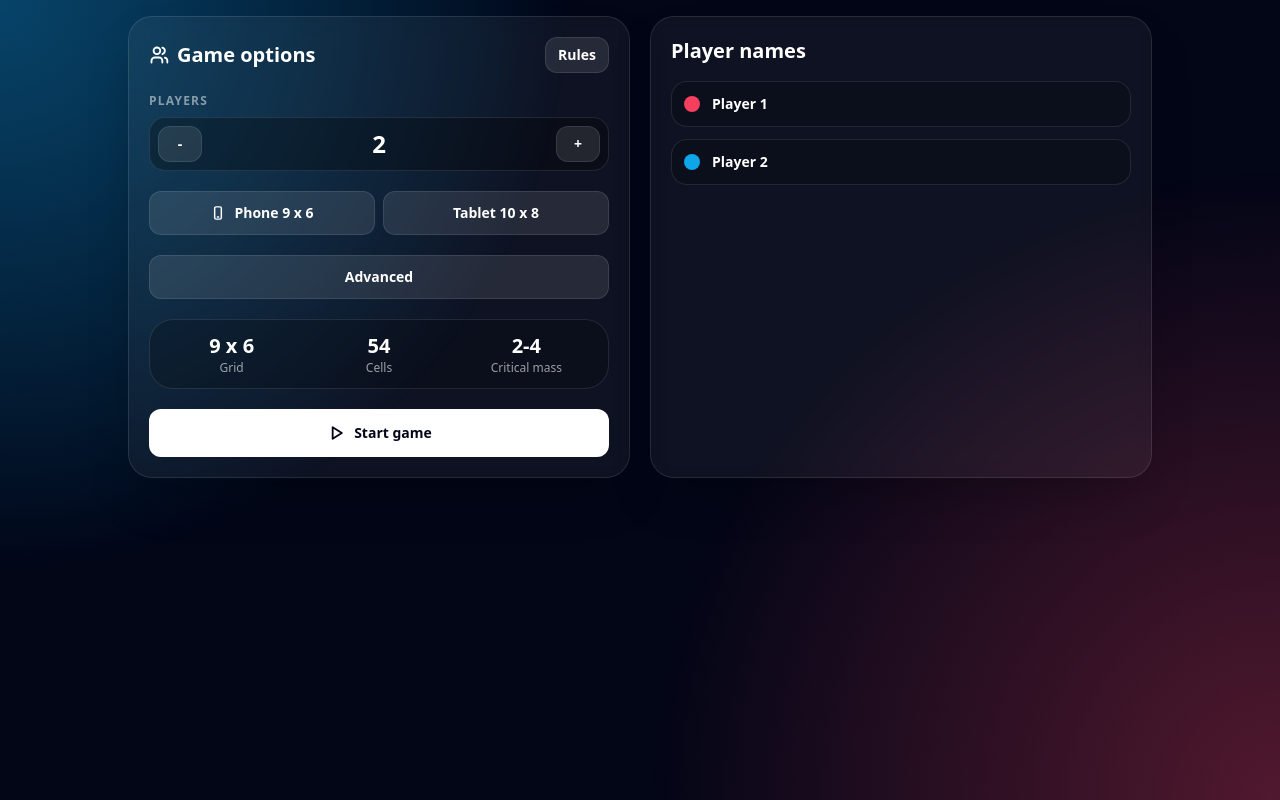
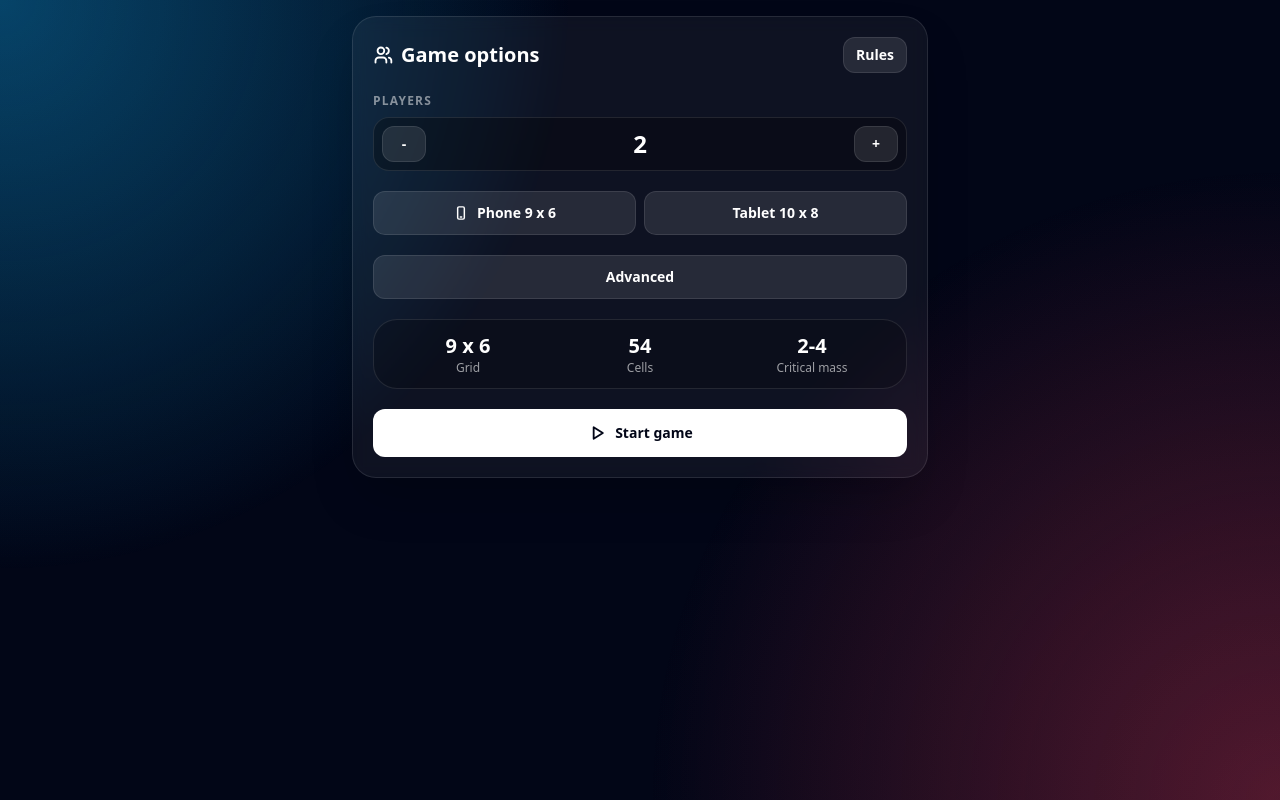
Before and after one commit to sudhiraimen/chain-reaction, a React (Vite) app: page / in a window 1280 px wide. Both pictures are taken after a click on the button "CONTINUE". Built offline with nearby package versions, Linux system fonts and the light colour scheme.

Commit message:
grid cut fix

```diff
--- a/src/App.jsx
+++ b/src/App.jsx
@@ -286,8 +286,7 @@ export default function ChainReactorModern() {
   const [rows, setRows] = useState(DEFAULT_ROWS);
   const [cols, setCols] = useState(DEFAULT_COLS);
   const [playerCount, setPlayerCount] = useState(2);
-  const [playerNames, setPlayerNames] = useState(() => PLAYER_PALETTE.map((_, i) => `Player ${i + 1}`));
-  const [board, setBoard] = useState(() => createBoard(DEFAULT_ROWS, DEFAULT_COLS));
+    const [board, setBoard] = useState(() => createBoard(DEFAULT_ROWS, DEFAULT_COLS));
   const [activePlayer, setActivePlayer] = useState(0);
   const [turnsTaken, setTurnsTaken] = useState(Array(MAX_PLAYERS).fill(0));
   const [busy, setBusy] = useState(false);
@@ -321,7 +320,13 @@ export default function ChainReactorModern() {
     };
   }, [rows, cols, screen]);
 
-  const players = useMemo(() => PLAYER_PALETTE.slice(0, playerCount).map((player, index) => ({ ...player, displayName: playerNames[index]?.trim() || `Player ${index + 1}` })), [playerCount, playerNames]);
+  const players = useMemo(
+    () => PLAYER_PALETTE.slice(0, playerCount).map((player, index) => ({
+      ...player,
+      displayName: `Player ${index + 1}`,
+    })),
+    [playerCount]
+  );
 
   function resetMatch(nextRows = rows, nextCols = cols, nextPlayers = playerCount) {
     setRows(nextRows);
@@ -336,11 +341,6 @@ export default function ChainReactorModern() {
     setFlyingOrbs([]);
   }
 
-  function updatePlayerName(index, value) {
-    const next = [...playerNames];
-    next[index] = value;
-    setPlayerNames(next);
-  }
 
   function clamp(value, min, max) { return Math.max(min, Math.min(max, value)); }
   function changeRows(delta) { resetMatch(clamp(rows + delta, 5, 14), cols, playerCount); }
@@ -447,8 +447,8 @@ export default function ChainReactorModern() {
     return (
       <main className="setup-scroll min-h-[100dvh] overflow-y-auto overflow-x-hidden bg-slate-950 px-4 text-white sm:px-6" style={{ paddingTop: "calc(env(safe-area-inset-top) + 1rem)", paddingBottom: "calc(env(safe-area-inset-bottom) + 1rem)", WebkitOverflowScrolling: "touch" }}>
         <div className="pointer-events-none fixed inset-0 bg-[radial-gradient(circle_at_top_left,rgba(14,165,233,.22),transparent_38%),radial-gradient(circle_at_bottom_right,rgba(244,63,94,.18),transparent_42%)]" />
-        <div className="relative mx-auto flex max-w-5xl flex-col gap-5">
-          <section className="grid gap-5 lg:grid-cols-[1fr_1fr]">
+        <div className="relative mx-auto flex max-w-xl flex-col gap-5">
+          <section className="grid gap-5">
             <Card className="text-white"><CardContent className="space-y-5 p-5">
               <div className="flex items-center justify-between"><div className="flex items-center gap-2 text-xl font-black"><Icon type="users" className="h-5 w-5" /> Game options</div><Button size="sm" variant="secondary" onClick={() => setShowRules(!showRules)}>Rules</Button></div>
               <div className="space-y-2 text-white/60"><div className="text-xs font-semibold uppercase tracking-widest text-white/50">Players</div><div className="flex items-center justify-between rounded-2xl border border-white/10 bg-black/30 p-2"><StepperButton label="decrease" onClick={() => changePlayers(-1)} /><div className="min-w-10 text-center text-2xl font-black text-white">{playerCount}</div><StepperButton label="increase" onClick={() => changePlayers(1)} /></div></div>
@@ -459,7 +459,6 @@ export default function ChainReactorModern() {
               <AnimatePresence>{showRules && <motion.div initial={{ opacity: 0, y: -8 }} animate={{ opacity: 1, y: 0 }} exit={{ opacity: 0, y: -8 }} className="rounded-3xl border border-white/10 bg-black/20 p-4 text-sm leading-relaxed text-white/70">Place orbs in empty cells or cells you own. Corners explode at 2 orbs, edges at 3, and inner cells at 4. Explosions send one orb to every neighbor, claim those cells, and can trigger chain reactions. Last player with orbs wins.</motion.div>}</AnimatePresence>
               <Button className="h-12 w-full rounded-2xl text-base font-black" onClick={startGame}><Icon type="play" className="mr-2 h-5 w-5" /> Start game</Button>
             </CardContent></Card>
-            <Card className="text-white"><CardContent className="space-y-4 p-5"><div className="text-xl font-black">Player names</div><div className="grid gap-3">{players.map((player, index) => <label key={index} className="flex items-center gap-3 rounded-2xl border border-white/10 bg-black/20 p-3"><span className={`h-4 w-4 shrink-0 rounded-full ${player.bg}`} /><input className="min-w-0 flex-1 bg-transparent text-sm font-semibold text-white outline-none placeholder:text-white/30" value={playerNames[index]} maxLength={18} placeholder={`Player ${index + 1}`} onChange={(e) => updatePlayerName(index, e.target.value)} /></label>)}</div></CardContent></Card>
           </section>
         </div>
       </main>
@@ -488,7 +487,7 @@ export default function ChainReactorModern() {
             {players[activePlayer].displayName}
           </div>
         </div>
-        <section className="flex flex-1 items-center justify-center"><div ref={boardRef} className="relative grid w-full max-w-[min(96vw,680px)] gap-1.5 rounded-3xl border border-white/10 bg-slate-900/70 p-2 shadow-2xl backdrop-blur sm:gap-2 sm:p-3" style={{ gridTemplateColumns: `repeat(${cols}, minmax(0, 1fr))` }}>{board.map((row, r) => row.map((cell, c) => <Cell key={`${r}-${c}`} cell={cell} row={r} col={c} rows={rows} cols={cols} activePlayer={activePlayer} disabled={busy || winner !== null} onTap={() => placeOrb(r, c)} cellSize={cellSize} />))}<AnimatePresence>{flyingOrbs.map((orb) => <FlyingOrb key={orb.id} orb={orb} rows={rows} cols={cols} cellSize={cellSize} />)}</AnimatePresence></div></section>
+        <section className="flex min-h-0 flex-1 items-center justify-center overflow-hidden"><div ref={boardRef} className="relative grid shrink-0 gap-1.5 rounded-3xl border border-white/10 bg-slate-900/70 p-2 shadow-2xl backdrop-blur sm:gap-2 sm:p-3" style={{ gridTemplateColumns: `repeat(${cols}, minmax(0, 1fr))`, width: `min(96vw, 680px, calc((100dvh - 15.5rem) * ${cols} / ${rows}))` }}>{board.map((row, r) => row.map((cell, c) => <Cell key={`${r}-${c}`} cell={cell} row={r} col={c} rows={rows} cols={cols} activePlayer={activePlayer} disabled={busy || winner !== null} onTap={() => placeOrb(r, c)} cellSize={cellSize} />))}<AnimatePresence>{flyingOrbs.map((orb) => <FlyingOrb key={orb.id} orb={orb} rows={rows} cols={cols} cellSize={cellSize} />)}</AnimatePresence></div></section>
         <AnimatePresence>{winner !== null && <motion.div initial={{ opacity: 0, y: 20, scale: 0.95 }} animate={{ opacity: 1, y: 0, scale: 1 }} exit={{ opacity: 0, y: 20, scale: 0.95 }} className="fixed inset-x-4 top-1/2 z-50 mx-auto max-w-sm -translate-y-1/2 rounded-3xl border border-white/10 bg-slate-950/90 p-5 text-center shadow-2xl backdrop-blur"><Icon type="crown" className={`mx-auto mb-2 h-9 w-9 ${players[winner].text}`} /><div className="text-xs uppercase tracking-widest text-white/50">Winner</div><div className={`text-3xl font-black ${players[winner].text}`}>{players[winner].displayName}</div><div className="mt-4 grid grid-cols-2 gap-2"><Button variant="secondary" onClick={() => setScreen("setup")}>Setup</Button><Button onClick={() => resetMatch()}>Play again</Button></div></motion.div>}</AnimatePresence>
       </div>
     </main>
```
